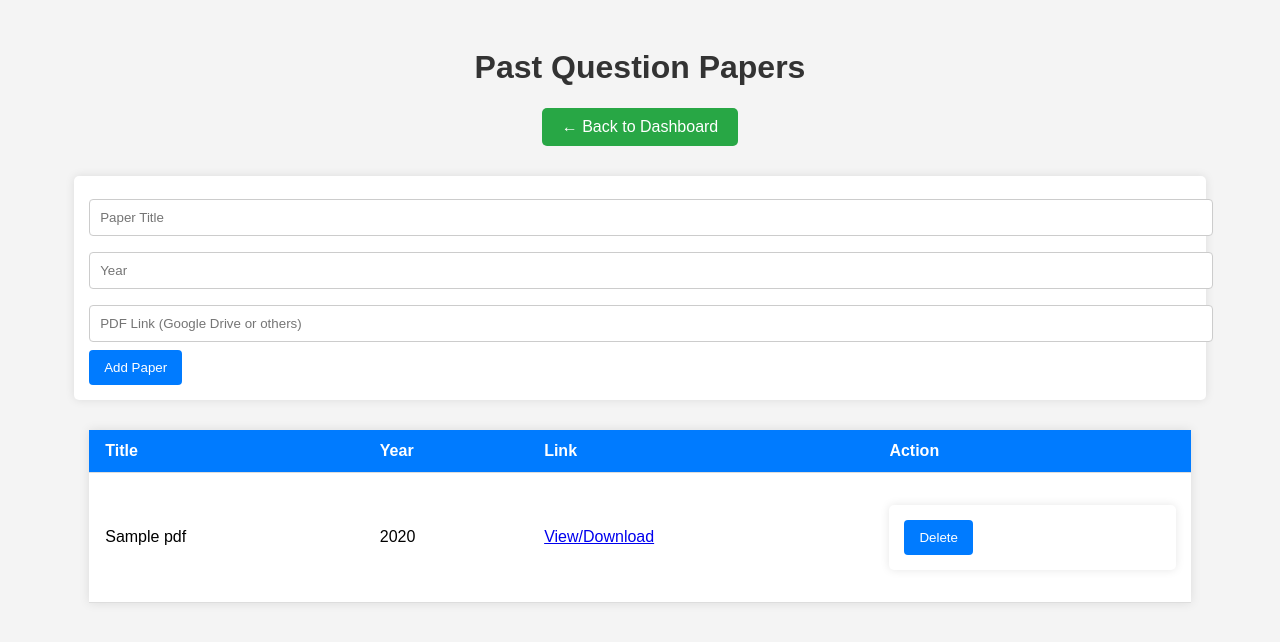
After one commit to Mandeep-31/Python-Project, a Flask app: page /past-papers in a window 1280 px wide. The commit adds this page. Shown: the top 642 px of the page. Run offline with Flask 3, Linux system fonts and the light colour scheme; tables that the repository leaves empty hold one stand-in row (values such as "Sample post").

Commit message:
fix: typo design

```diff
--- a/app.py
+++ b/app.py
@@ -1,6 +1,7 @@
 from flask import Flask, render_template, request, redirect, url_for
 from flask_sqlalchemy import SQLAlchemy
 from datetime import datetime
+
 app = Flask(__name__)
 app.config['SQLALCHEMY_DATABASE_URI'] = 'sqlite:///edumate.db'
 app.config['SQLALCHEMY_TRACK_MODIFICATIONS'] = False
@@ -13,11 +14,13 @@ class Resource(db.Model):
     type = db.Column(db.String(50))
     link = db.Column(db.String(200))
     added_on = db.Column(db.DateTime, default=datetime.utcnow)
+
 class Goal(db.Model):
     id = db.Column(db.Integer, primary_key=True)
     description = db.Column(db.String(200), nullable=False)
     is_done = db.Column(db.Boolean, default=False)
     due_date = db.Column(db.Date)
+
 class ExamQuestion(db.Model):
     id = db.Column(db.Integer, primary_key=True)
     subject = db.Column(db.String(100))
@@ -34,13 +37,16 @@ class PastQuestionPDF(db.Model):
 def home():
     goals = Goal.query.order_by(Goal.due_date).all()
     return render_template('dashboard.html', goals=goals)
+
 @app.route('/resources')
 def view_resources():
     resources = Resource.query.order_by(Resource.added_on.desc()).all()
     return render_template('view_resources.html', resources=resources)
+
 @app.route('/add-resource-form')
 def add_resource_form():
     return render_template('add_resource.html')
+
 @app.route('/add-resource', methods=['POST'])
 def add_resource():
     title = request.form['title']
@@ -64,10 +70,12 @@ def toggle_goal(goal_id):
     goal.is_done = not goal.is_done
     db.session.commit()
     return redirect(url_for('home'))
+
 @app.route('/exam-questions')
 def exam_questions():
     questions = ExamQuestion.query.order_by(ExamQuestion.year.desc()).all()
     return render_template('questions.html', questions=questions)
+
 @app.route('/add-question', methods=['POST'])
 def add_question():
     subject = request.form['subject']
@@ -78,10 +86,12 @@ def add_question():
     db.session.add(q)
     db.session.commit()
     return redirect(url_for('exam_questions'))
+
 @app.route('/past-papers')
 def past_papers():
     papers = PastQuestionPDF.query.order_by(PastQuestionPDF.year.desc()).all()
     return render_template('past_papers.html', papers=papers)
+
 @app.route('/add-paper', methods=['POST'])
 def add_paper():
     title = request.form['title']
@@ -91,6 +101,13 @@ def add_paper():
     db.session.add(paper)
     db.session.commit()
     return redirect(url_for('past_papers'))
+
+@app.route('/delete-paper/<int:paper_id>', methods=['POST'])
+def delete_paper(paper_id):
+    paper = PastQuestionPDF.query.get_or_404(paper_id)
+    db.session.delete(paper)
+    db.session.commit()
+    return redirect(url_for('past_papers'))
 # === Run ===
 if __name__ == '__main__':
     with app.app_context():
--- a/templates/add_resource.html
+++ b/templates/add_resource.html
@@ -54,7 +54,7 @@
     <div class="form-container">
         <form action="/add-resource" method="POST">
             <input type="text" name="title" placeholder="Resource Title" required>
-            <input type="text" name="type" placeholder="Type (PDF, video, link)" required>
+            <input type="text" name="type" placeholder="Type" required>
             <input type="url" name="link" placeholder="Resource Link (URL)" required>
             <button type="submit">Add Resource</button>
         </form>
--- /dev/null
+++ b/templates/past_papers.html
@@ -0,0 +1,120 @@
+<!DOCTYPE html>
+<html>
+<head>
+    <title>Past Question Papers</title>
+    <style>
+        body {
+            font-family: Arial, sans-serif;
+            background-color: #f4f4f4;
+            padding: 20px;
+        }
+        h1 {
+            text-align: center;
+            color: #333;
+        }
+        form {
+            width: 90%;
+            margin: 20px auto;
+            background-color: #fff;
+            padding: 15px;
+            border-radius: 5px;
+            box-shadow: 0 0 10px rgba(0,0,0,0.1);
+        }
+        input[type="text"], input[type="number"], input[type="url"] {
+            width: 100%;
+            padding: 10px;
+            margin: 8px 0;
+            border: 1px solid #ccc;
+            border-radius: 4px;
+        }
+        input[type="submit"] {
+            background-color: #007BFF;
+            color: white;
+            border: none;
+            padding: 10px 15px;
+            border-radius: 4px;
+            cursor: pointer;
+        }
+        input[type="submit"]:hover {
+            background-color: #0056b3;
+        }
+        table {
+            width: 90%;
+            margin: auto;
+            border-collapse: collapse;
+            background-color: #fff;
+            margin-top: 30px;
+            box-shadow: 0 0 10px rgba(0,0,0,0.1);
+        }
+        th, td {
+            padding: 12px 16px;
+            text-align: left;
+            border-bottom: 1px solid #ddd;
+        }
+        th {
+            background-color: #007BFF;
+            color: white;
+        }
+        tr:hover {
+            background-color: #f1f1f1;
+        }
+        .btn-back {
+            display: block;
+            width: fit-content;
+            margin: 10px auto 30px auto;
+            padding: 10px 20px;
+            background-color: #28a745;
+            color: white;
+            text-decoration: none;
+            border-radius: 5px;
+        }
+        .btn-back:hover {
+            background-color: #218838;
+        }
+        .delete-button {
+            background-color: #dc3545;
+            color: white;
+            border: none;
+            padding: 6px 10px;
+            border-radius: 4px;
+            cursor: pointer;
+        }
+        .delete-button:hover {
+            background-color: #c82333;
+        }
+    </style>
+</head>
+<body>
+    <h1>Past Question Papers</h1>
+
+    <a class="btn-back" href="/">← Back to Dashboard</a>
+
+    <form action="/add-paper" method="POST">
+        <input type="text" name="title" placeholder="Paper Title" required>
+        <input type="number" name="year" placeholder="Year" required>
+        <input type="url" name="link" placeholder="PDF Link (Google Drive or others)" required>
+        <input type="submit" value="Add Paper">
+    </form>
+
+    <table>
+        <tr>
+            <th>Title</th>
+            <th>Year</th>
+            <th>Link</th>
+            <th>Action</th>
+        </tr>
+        {% for paper in papers %}
+        <tr>
+            <td>{{ paper.title }}</td>
+            <td>{{ paper.year }}</td>
+            <td><a href="{{ paper.link }}" target="_blank">View/Download</a></td>
+            <td>
+                <form action="{{ url_for('delete_paper', paper_id=paper.id) }}" method="POST" onsubmit="return confirm('Are you sure you want to delete this paper?');">
+                    <input type="submit" value="Delete" class="delete-button">
+                </form>
+            </td>
+        </tr>
+        {% endfor %}
+    </table>
+</body>
+</html>
--- a/templates/past_questions.html
+++ b/templates/past_questions.html
@@ -4,7 +4,7 @@
     <title>Past Exam Papers</title>
 </head>
 <body>
-    <h1>📄 Past Exam Papers</h1>
+    <h1> Past Exam Papers</h1>
 
     <form action="/add-paper" method="POST">
         <input type="text" name="title" placeholder="Paper Title" required>
```
Also changed, not shown: templates/dashboard.html (+7 -11 lines), instance/edumate.db.
